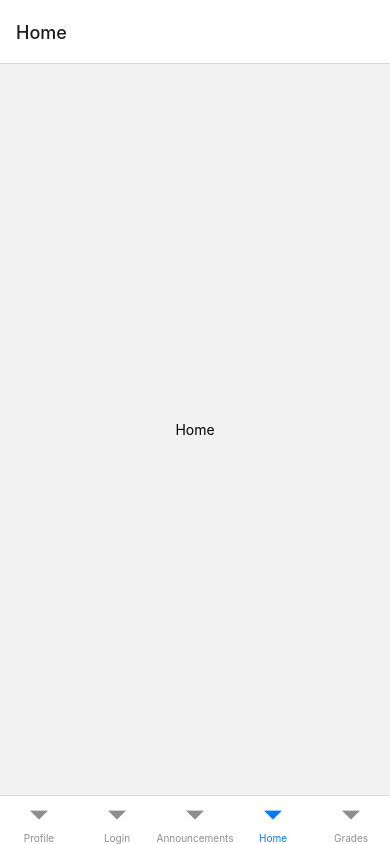
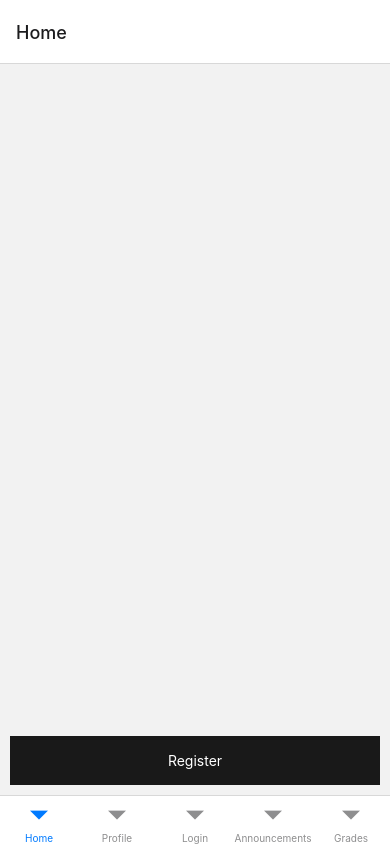
Before and after one commit to SithumDev07/react-native-lms, a React Native app: screen /Home in a window 390 px wide. Built offline with nearby package versions, Linux system fonts and the light colour scheme.

Commit message:
installed react native gesture handler

```diff
--- a/App.jsx
+++ b/App.jsx
@@ -8,10 +8,10 @@ export default function App() {
   return (
     <NavigationContainer>
       <Tab.Navigator>
+        <Tab.Screen name="Home" component={Home} />
         <Tab.Screen name="Profile" component={Profile} />
         <Tab.Screen name="Login" component={Login} />
         <Tab.Screen name="Announcements" component={Announcements} />
-        <Tab.Screen name="Home" component={Home} />
         <Tab.Screen name="Grades" component={Grades} />
       </Tab.Navigator>
     </NavigationContainer>
--- a/package.json
+++ b/package.json
@@ -15,6 +15,7 @@
     "expo-status-bar": "~1.4.0",
     "react": "18.0.0",
     "react-native": "0.69.6",
+    "react-native-gesture-handler": "^2.7.0",
     "react-native-safe-area-context": "^4.4.1"
   },
   "devDependencies": {
--- a/screens/Home/index.jsx
+++ b/screens/Home/index.jsx
@@ -1,17 +1,28 @@
-import { StyleSheet, Text, View } from "react-native";
-
+import { StyleSheet, Text, TouchableOpacity, View } from "react-native";
 const Home = () => (
   <View style={styles.container}>
-    <Text>Home</Text>
+    <TouchableOpacity style={styles.button}>
+      <Text style={styles.buttonText}>Register</Text>
+    </TouchableOpacity>
   </View>
 );
 
 const styles = StyleSheet.create({
   container: {
     flex: 1,
-    justifyContent: "center",
-    alignItems: "center",
+    justifyContent: "flex-end",
+    paddingHorizontal: 10,
+    paddingVertical: 10
   },
+  button: {
+    paddingVertical: 16,
+    paddingHorizontal: 8,
+    backgroundColor: '#191919',
+    alignItems: 'center'
+  },
+  buttonText: {
+    color: '#FFFFFF'
+  }
 });
 
 export default Home;
```
